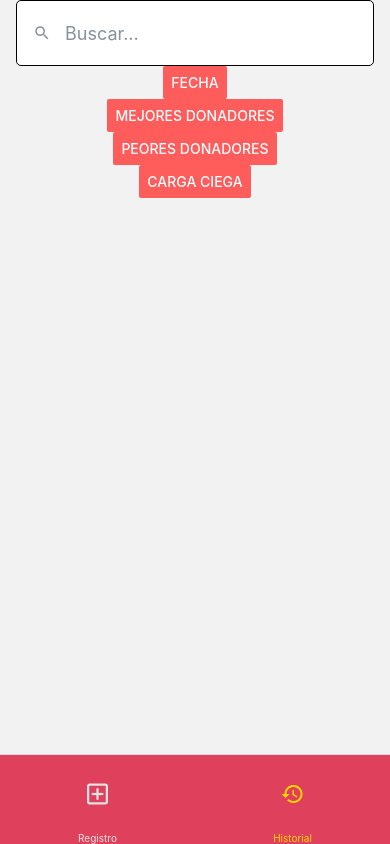
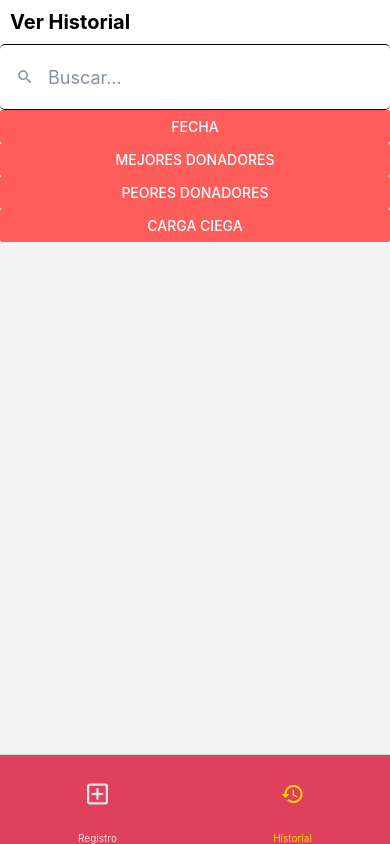
Before and after one commit to Silvana-Ruiz/CargaBAMX, a React Native app: screen /Historial in a window 390 px wide. Built offline with nearby package versions, Linux system fonts and the light colour scheme.

Commit message:
add few styles and title

```diff
--- a/babel.config.js
+++ b/babel.config.js
@@ -2,5 +2,6 @@ module.exports = function(api) {
   api.cache(true);
   return {
     presets: ['babel-preset-expo'],
+    plugins: ["nativewind/babel"],
   };
 };
--- a/screens/Historial.js
+++ b/screens/Historial.js
@@ -5,35 +5,39 @@ import { SearchBar } from 'react-native-elements';
 const Historial = () => {
   return (
     <SafeAreaView>
-      <View style={viewStyle.content}>
-        <SearchBar
-          placeholder="Buscar..."
-          inputStyle = {{backgroundColor: 'white'}}
-          containerStyle={{backgroundColor: 'white', borderWidth: 1, borderRadius: 5}}
-          inputContainerStyle={{backgroundColor: 'white'}}
-          />
+      <View  style={[ styles.container]}>
+        <Text
+          style={styles.textoTitulo}>Ver Historial</Text>
+          <SearchBar
+            placeholder="Buscar..."
+            inputStyle = {{backgroundColor: 'white'}}
+            containerStyle={{backgroundColor: 'white', borderRadius: 5}}
+            inputContainerStyle={{backgroundColor: 'white'}}
+            />
 
+        <Button title='Fecha' color="#ff5c5c" style={{}}/>
+        <Button title='Mejores Donadores' color="#ff5c5c" className=""/>
+        <Button title='Peores Donadores' color="#ff5c5c"className=""/>
+        <Button title='Carga Ciega' color="#ff5c5c" className=""/>
 
-        <Button title='Fecha' color="#ff5c5c" style={viewStyle.buttonStyle}/>
-        <Button title='Mejores Donadores' color="#ff5c5c" style={viewStyle.buttonStyle}/>
-        <Button title='Peores Donadores' color="#ff5c5c" style={viewStyle.buttonStyle}/>
-        <Button title='Carga Ciega' color="#ff5c5c" style={viewStyle.buttonStyle}/>
       </View>
     </SafeAreaView>
   );
 };
 
-const viewStyle = StyleSheet.create({
-  content: {
-    alignItems: 'center',
-    justifyContent: 'center'
+const styles = StyleSheet.create({
+  container: {
+    flexDirection:"column",
+    justifyContent: 'center',
+    backgroundColor: '#fff',
   },
-  buttonStyle:{
-    borderRadius:'10',
-    padding: 'auto',
-    height: 50,
-    width:200
+  textoTitulo: {
+    fontWeight:'bold',
+    fontSize: 20,
+    textAlign:"left",
+    padding:10,
+
   }
-})
+});
 
 export default Historial;
```
